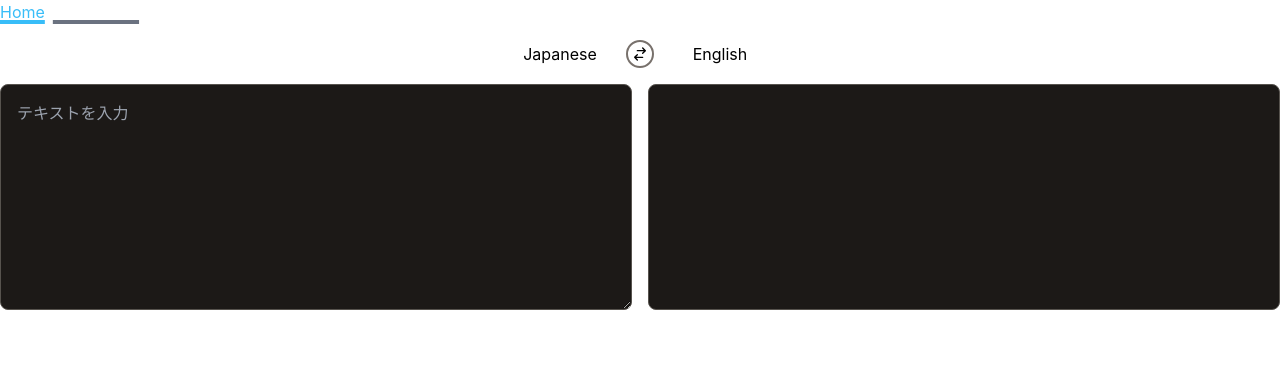
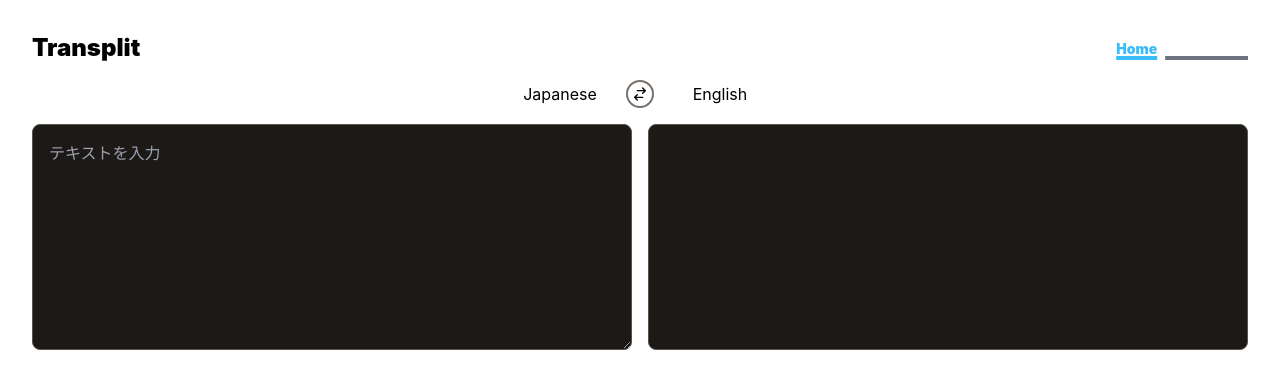
Before and after one commit to Spook-QuQ/transplit-next, a Next.js app: page / in a window 1280 px wide. Shown: the top 388 px of the page. Built offline with nearby package versions, Linux system fonts and the light colour scheme.

Commit message:
Made the header in detail

```diff
--- a/src/components/layouts/Default/index.tsx
+++ b/src/components/layouts/Default/index.tsx
@@ -10,11 +10,11 @@ type PropsType = {
 
 const defaultLayout: React.FC<PropsType> = ({ children }) => {
   return (
-    <>
+    <div className='p-4 md:p-8'>
       <Header />
       <main>{children}</main>
       <Footer />
-    </>
+    </div>
   )
 }
 
--- a/src/components/layouts/Default/parts/Header.tsx
+++ b/src/components/layouts/Default/parts/Header.tsx
@@ -1,12 +1,16 @@
+import Link from 'next/link'
 import NavBar from './NavBar'
 
-type PropsType = {
-
-}
+type PropsType = {}
 
 const Header: React.FC<PropsType> = () => {
   return (
-    <header>
+    <header className='flex justify-between items-center cursor-pointer'>
+      <Link href='/'>
+        <h1 className='a text-2xl font-black duration-300 hover:text-sky-400'>
+          Transplit
+        </h1>
+      </Link>
       <NavBar />
     </header>
   )
--- a/src/components/layouts/Default/parts/NavLinkButton.tsx
+++ b/src/components/layouts/Default/parts/NavLinkButton.tsx
@@ -13,6 +13,8 @@ const NavLinkButton: React.FC<PropsType> = ({ name, path }) => {
       <a
         className={`
           underline
+          text-sm
+          font-black
           decoration-4
           ${
             router.pathname === path
```
